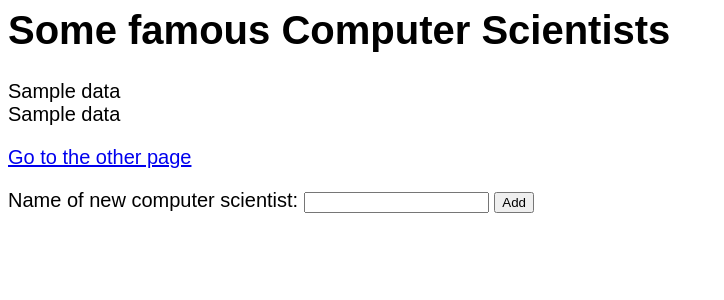
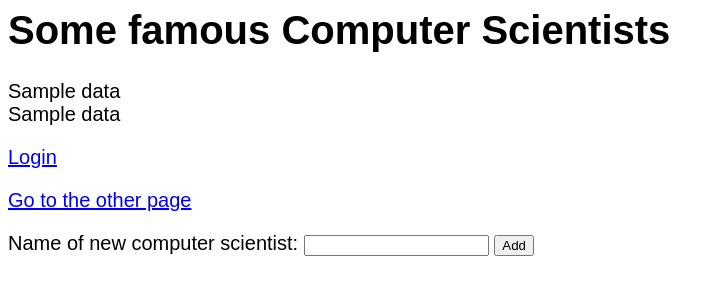
Before and after one commit to SicilyZzz/database-project-1, a Flask app: template templates/index.html in a window 1280 px wide. Shown: the top 300 px of the page, without its empty margins (0-724 px from the left). Run offline with Flask 2, Linux system fonts and the light colour scheme; the template is opened without the code that fills it: most values are stand-ins (such as "Sample title", 1, 10 or a date in 2020); parts of the project's set-up code (start-up, migrations or seed data) failed here and were passed over.

Commit message:
start login

```diff
--- a/server.py
+++ b/server.py
@@ -174,11 +174,19 @@ def add():
   #g.conn.execute('INSERT INTO test(name) VALUES (%s)', name)
   return redirect('/')
 
+@app.route('/login_act', methods=['POST'])
+def login_act():
+    # abort(401)
+    # this_is_never_executed()
+    acc = request.form['acc']
+    pw = request.form['pw']
+    return redirect('/')
+@app.route('/login_page')
+def login_page():
+    # abort(401)
+    # this_is_never_executed()
 
-@app.route('/login')
-def login():
-    abort(401)
-    this_is_never_executed()
+    return render_template("login.html")
 
 
 if __name__ == "__main__":
--- a/templates/index.html
+++ b/templates/index.html
@@ -17,7 +17,9 @@
     {% endfor %}
   </div>
 
+<p><a href="login_page">Login</a></p>
 <p><a href="another">Go to the other page</a></p>
+
 
 <form method="POST" action="/add">
 <p>Name of new computer scientist: <input type="text" name="name"> <input type="submit" value="Add"></p>
```
Also changed, not shown: templates/login.html (added, +33 -0 lines).
